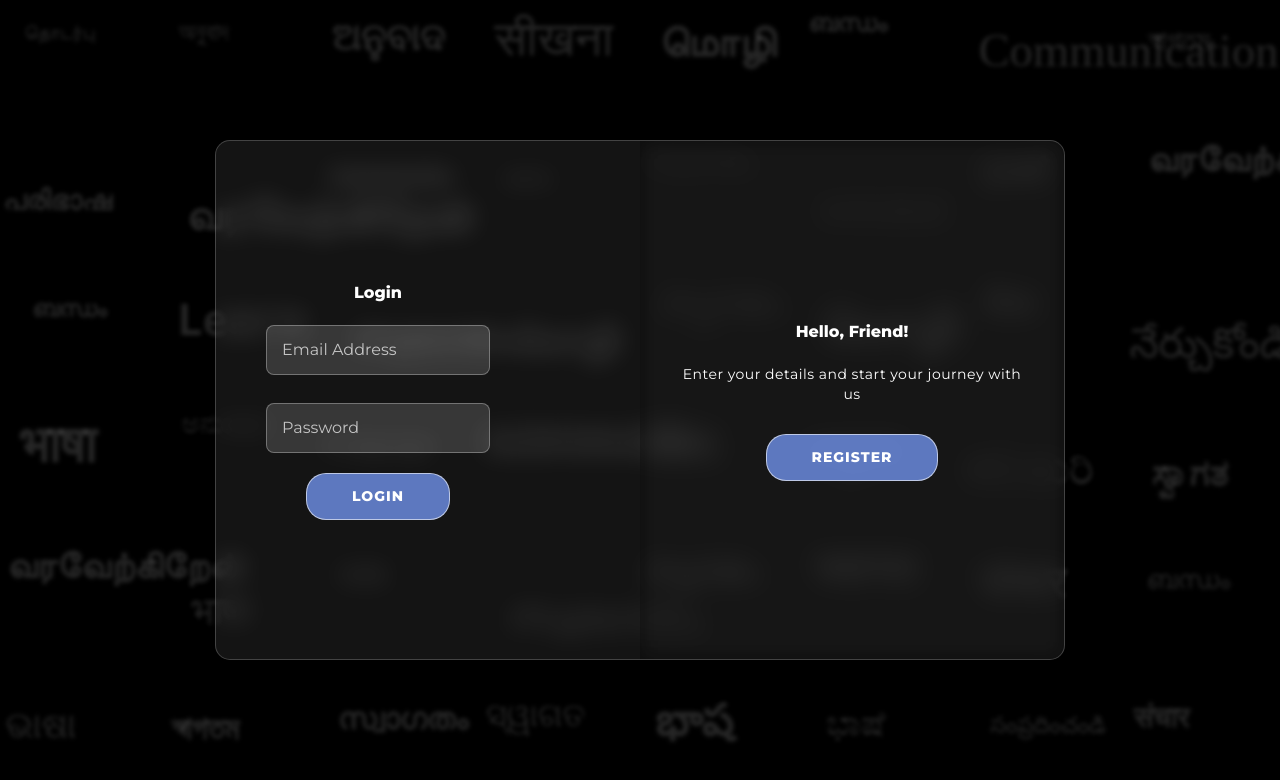
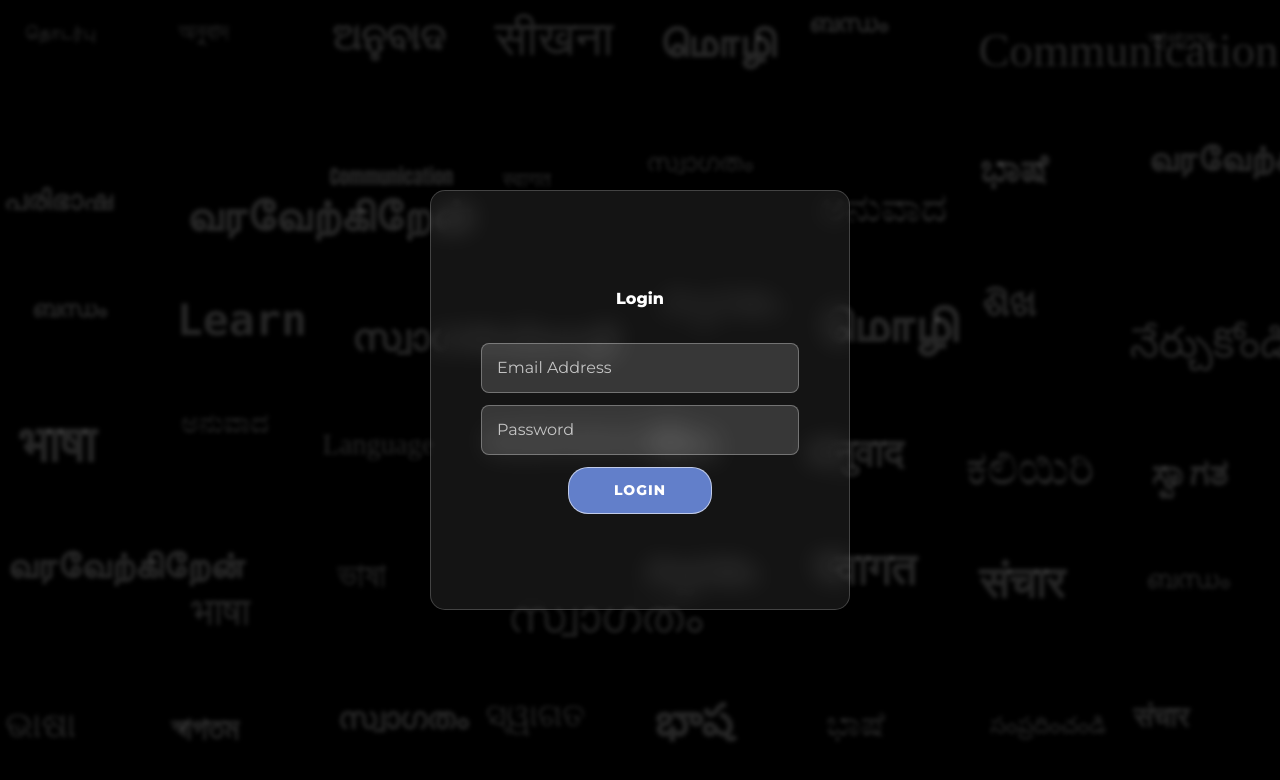
Before and after one commit to H-eval/H_eval, a React (Create React App) app in the folder client/: page /login in a window 1280 px wide. Shown: the top 780 px of the page. Built offline with nearby package versions, Linux system fonts and the light colour scheme.

Commit message:
Update login UI and fix evaluation page

```diff
--- a/client/src/page/Login.css
+++ b/client/src/page/Login.css
@@ -15,9 +15,13 @@ body {
   font-family: 'Montserrat', sans-serif;
 }
 
+/* =========================
+   TEXT
+========================= */
 h1 {
   font-weight: bold;
-  margin: 0;
+  margin-bottom: 20px;
+  color: white;
 }
 
 p {
@@ -25,14 +29,16 @@ p {
   font-weight: 100;
   line-height: 20px;
   letter-spacing: 0.5px;
-  margin: 20px 0 30px;
+  margin-top: 10px;
 }
 
-/* ✅ Button Styling */
+/* =========================
+   BUTTON
+========================= */
 button {
   border-radius: 20px;
   border: 1px solid rgba(255, 255, 255, 0.6);
-  background-color: rgba(112, 146, 234, 0.8);
+  background-color: rgba(112, 146, 234, 0.85);
   color: #fff;
   font-size: 14px;
   font-weight: bold;
@@ -48,14 +54,14 @@ button:hover {
   background-color: rgba(112, 146, 234, 1);
 }
 
-/* ✅ Form */
+/* =========================
+   FORM
+========================= */
 form {
-  background: transparent;
-  border: none;
   display: flex;
+  flex-direction: column;
+  justify-content: center;
   align-items: center;
-  justify-content: center;
-  flex-direction: column;
   padding: 0 50px;
   height: 100%;
   text-align: center;
@@ -63,13 +69,14 @@ form {
   gap: 12px;
 }
 
-/* ✅ Input Styling */
+/* =========================
+   INPUTS
+========================= */
 input {
   background: rgba(255, 255, 255, 0.15);
   border: 1px solid rgba(255, 255, 255, 0.3);
   color: white;
   padding: 12px 15px;
-  margin: 8px 0;
   width: 100%;
   border-radius: 8px;
   outline: none;
@@ -79,112 +86,48 @@ input::placeholder {
   color: rgba(255, 255, 255, 0.7);
 }
 
-/* ✅ Form Container */
-.form-container {
-  position: absolute;
-  top: 0;
-  height: 100%;
-  transition: all 0.6s ease-in-out;
+/* =========================
+   LOGIN CONTAINER
+========================= */
+.container {
+  background: rgba(255, 255, 255, 0.08);
+  backdrop-filter: blur(12px);
+  -webkit-backdrop-filter: blur(12px);
+  border-radius: 15px;
+  box-shadow: 0 8px 32px rgba(0, 0, 0, 0.3);
+  position: relative;
+  width: 420px;
+  max-width: 90%;
+  min-height: 420px;
+  border: 1px solid rgba(255, 255, 255, 0.2);
+  display: flex;
+  align-items: center;
+  justify-content: center;
 }
 
-/* ✅ Sign-in & Sign-up Containers */
-.sign-in-container {
-  opacity: 1;
-  pointer-events: auto;
+/* =========================
+   LOGIN FORM WRAPPER
+========================= */
+.form-container {
+  width: 100%;
+  height: 100%;
 }
 
-.sign-up-container {
-  position: absolute;
-  top: 0;
-  height: 100%;
-  display: flex;
-  flex-direction: column;
-  align-items: center;
-  justify-content: center;
-  width: 50%;
-  opacity: 0;
-  pointer-events: none;
-  transition: all 0.6s ease-in-out;
+.sign-in-container {
+  width: 100%;
 }
 
-.container.right-panel-active .sign-in-container {
-  transform: translateX(100%);
-  opacity: 0;
-  pointer-events: none;
+/* =========================
+   ERROR MESSAGE
+========================= */
+form p {
+  color: #ff6b6b;
+  font-size: 13px;
 }
 
-.container.right-panel-active .sign-up-container {
-  transform: translateX(100%);
-  opacity: 1;
-  pointer-events: auto;
-}
-
-/* ✅ Overlay */
-.overlay-container {
-  position: absolute;
-  top: 0;
-  left: 50%;
-  width: 50%;
-  height: 100%;
-  overflow: hidden;
-  transition: transform 0.6s ease-in-out;
-  z-index: 100;
-}
-
-.container.right-panel-active .overlay-container {
-  transform: translateX(-100%);
-}
-
-.overlay {
-  background: rgba(0, 0, 0, 0.4); /* Dark glass look */
-  backdrop-filter: blur(10px);
-  -webkit-backdrop-filter: blur(10px);
-  color: white;
-  position: relative;
-  left: -100%;
-  height: 100%;
-  width: 200%;
-  transform: translateX(0);
-  transition: transform 0.6s ease-in-out;
-}
-
-.container.right-panel-active .overlay {
-  transform: translateX(50%);
-}
-
-.overlay-panel {
-  position: absolute;
-  display: flex;
-  flex-direction: column;
-  align-items: center;
-  justify-content: center;
-  padding: 0 40px;
-  text-align: center;
-  top: 0;
-  height: 100%;
-  width: 50%;
-  transform: translateX(0);
-  transition: transform 0.6s ease-in-out;
-}
-
-.overlay-left {
-  transform: translateX(-20%);
-}
-
-.container.right-panel-active .overlay-left {
-  transform: translateX(0);
-}
-
-.overlay-right {
-  right: 0;
-  transform: translateX(0);
-}
-
-.container.right-panel-active .overlay-right {
-  transform: translateX(20%);
-}
-
-/* ✅ Background Floating Words */
+/* =========================
+   FLOATING BACKGROUND WORDS
+========================= */
 .background-word {
   position: absolute;
   color: rgba(255, 255, 255, 0.15);
@@ -196,34 +139,13 @@ input::placeholder {
 }
 
 @keyframes float {
-  0% { transform: translate(0, 0) rotate(0deg); }
-  50% { transform: translate(15px, -15px) rotate(3deg); }
-  100% { transform: translate(-10px, 10px) rotate(-3deg); }
+  0% {
+    transform: translate(0, 0);
+  }
+  50% {
+    transform: translate(15px, -15px);
+  }
+  100% {
+    transform: translate(-10px, 10px);
+  }
 }
-
-/* ✅ Login Page Wrapper */
-.login-page {
-  position: relative;
-  width: 100vw;
-  height: 100vh;
-  background: rgb(192, 192, 192);
-  display: flex;
-  align-items: center;
-  justify-content: center;
-  overflow: hidden;
-}
-
-/* ✅ Main Container Glassmorphism */
-.container {
-  background: rgba(255, 255, 255, 0.08);
-  backdrop-filter: blur(12px);
-  -webkit-backdrop-filter: blur(12px);
-  border-radius: 15px;
-  box-shadow: 0 8px 32px rgba(0, 0, 0, 0.3);
-  position: relative;
-  overflow: hidden;
-  width: 850px;
-  max-width: 100%;
-  min-height: 520px;
-  border: 1px solid rgba(255, 255, 255, 0.2);
-}
--- a/client/src/page/Login.js
+++ b/client/src/page/Login.js
@@ -4,53 +4,25 @@ import "./Login.css";
 import BackgroundWords from "../componets/BackgroundWords";
 
 function Login() {
-  const [isActive, setIsActive] = useState(false);
-  const [regName, setRegName] = useState("");
-  const [regEmail, setRegEmail] = useState("");
-  const [regPassword, setRegPassword] = useState("");
-
   const [email, setEmail] = useState("");
   const [password, setPassword] = useState("");
   const [error, setError] = useState("");
+
   const navigate = useNavigate();
-
-  // ✅ Register Handler
-  const handleRegister = async (e) => {
-    e.preventDefault();
-    try {
-      const res = await fetch("http://localhost:5000/api/auth/register", {
-        method: "POST",
-        headers: { "Content-Type": "application/json" },
-        body: JSON.stringify({
-          name: regName.trim(),
-          email: regEmail.trim(),
-          password: regPassword,
-        }),
-      });
-
-      const data = await res.json();
-
-      if (!res.ok) {
-        setError(data.msg || "Registration failed");
-        return;
-      }
-
-      alert("Registration successful! Please log in.");
-      setIsActive(false);
-    } catch (err) {
-      console.error("Registration error:", err);
-      setError("Something went wrong during registration.");
-    }
-  };
 
   // ✅ Login Handler
   const handleSubmit = async (e) => {
     e.preventDefault();
+    setError("");
+
     try {
       const res = await fetch("http://localhost:5000/api/auth/login", {
         method: "POST",
         headers: { "Content-Type": "application/json" },
-        body: JSON.stringify({ email: email.trim(), password }),
+        body: JSON.stringify({
+          email: email.trim(),
+          password,
+        }),
       });
 
       const data = await res.json();
@@ -61,6 +33,10 @@ function Login() {
       }
 
       console.log("Token from server:", data.token);
+
+      // OPTIONAL: save token
+      localStorage.setItem("token", data.token);
+
       navigate("/home");
     } catch (err) {
       console.error("Login error:", err);
@@ -70,48 +46,15 @@ function Login() {
 
   return (
     <div className="relative min-h-screen flex items-center justify-center bg-black overflow-hidden">
-      {/* ✅ Background Words */}
+      {/* Background animation */}
       <BackgroundWords />
 
-      {/* ✅ Foreground Login/Register Container */}
-      <div
-        className={`container relative z-10 ${
-          isActive ? "right-panel-active" : ""
-        }`}
-      >
-        {/* Register Form */}
-        <div className="form-container sign-up-container">
-          <form onSubmit={handleRegister}>
-            <h1>Register</h1>
-            <input
-              type="text"
-              placeholder="Name"
-              value={regName}
-              onChange={(e) => setRegName(e.target.value)}
-              required
-            />
-            <input
-              type="email"
-              placeholder="Email"
-              value={regEmail}
-              onChange={(e) => setRegEmail(e.target.value.trim())}
-              required
-            />
-            <input
-              type="password"
-              placeholder="Password"
-              value={regPassword}
-              onChange={(e) => setRegPassword(e.target.value)}
-              required
-            />
-            <button type="submit">Register</button>
-          </form>
-        </div>
-
-        {/* Login Form */}
+      {/* Login Container */}
+      <div className="container relative z-10">
         <div className="form-container sign-in-container">
           <form onSubmit={handleSubmit}>
             <h1>Login</h1>
+
             <input
               type="email"
               placeholder="Email Address"
@@ -119,6 +62,7 @@ function Login() {
               onChange={(e) => setEmail(e.target.value.trim())}
               required
             />
+
             <input
               type="password"
               placeholder="Password"
@@ -126,29 +70,11 @@ function Login() {
               onChange={(e) => setPassword(e.target.value)}
               required
             />
+
             <button type="submit">Login</button>
-            {error && <p style={{ color: "red" }}>{error}</p>}
+
+            {error && <p style={{ color: "red", marginTop: "10px" }}>{error}</p>}
           </form>
-        </div>
-
-        {/* Overlay Section */}
-        <div className="overlay-container">
-          <div className="overlay">
-            <div className="overlay-panel overlay-left">
-              <h1>Welcome Back!</h1>
-              <p>Please login with your personal details</p>
-              <button className="ghost" onClick={() => setIsActive(false)}>
-                Login
-              </button>
-            </div>
-            <div className="overlay-panel overlay-right">
-              <h1>Hello, Friend!</h1>
-              <p>Enter your details and start your journey with us</p>
-              <button className="ghost" onClick={() => setIsActive(true)}>
-                Register
-              </button>
-            </div>
-          </div>
         </div>
       </div>
     </div>
```
